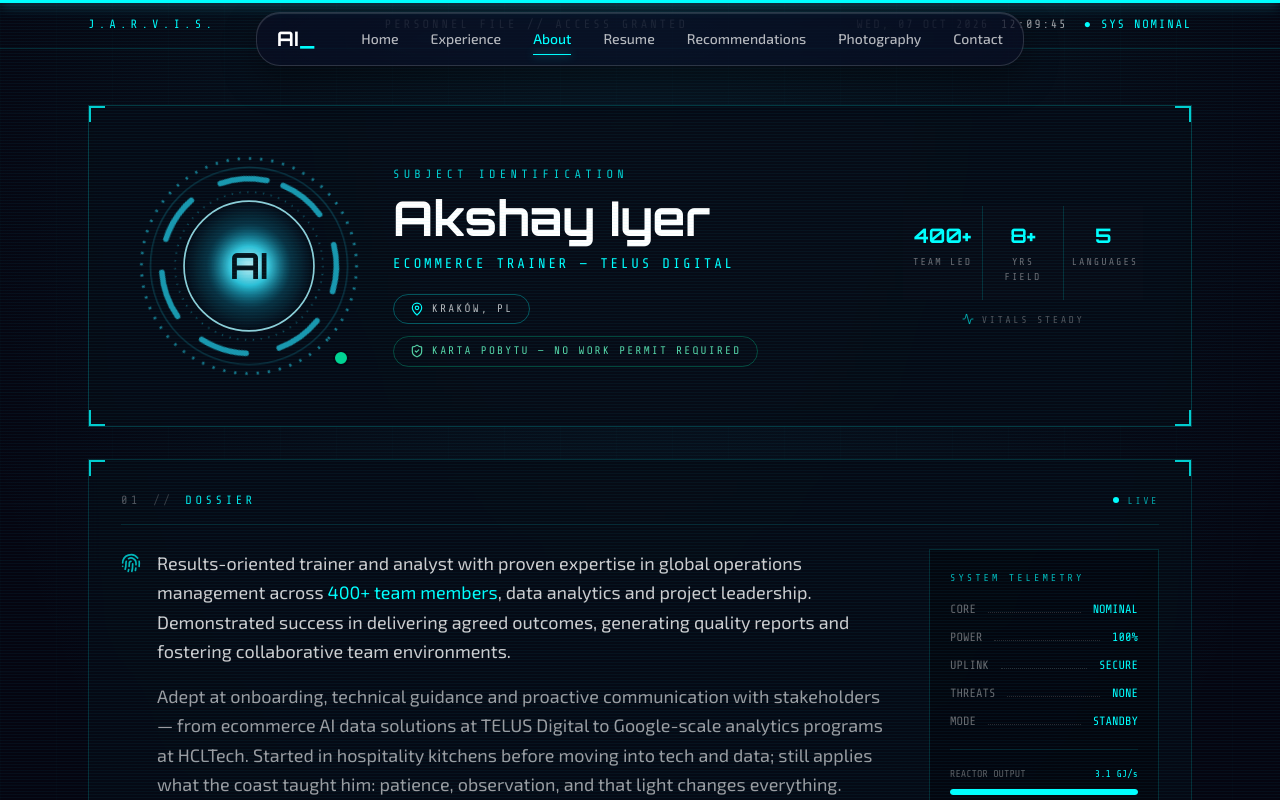
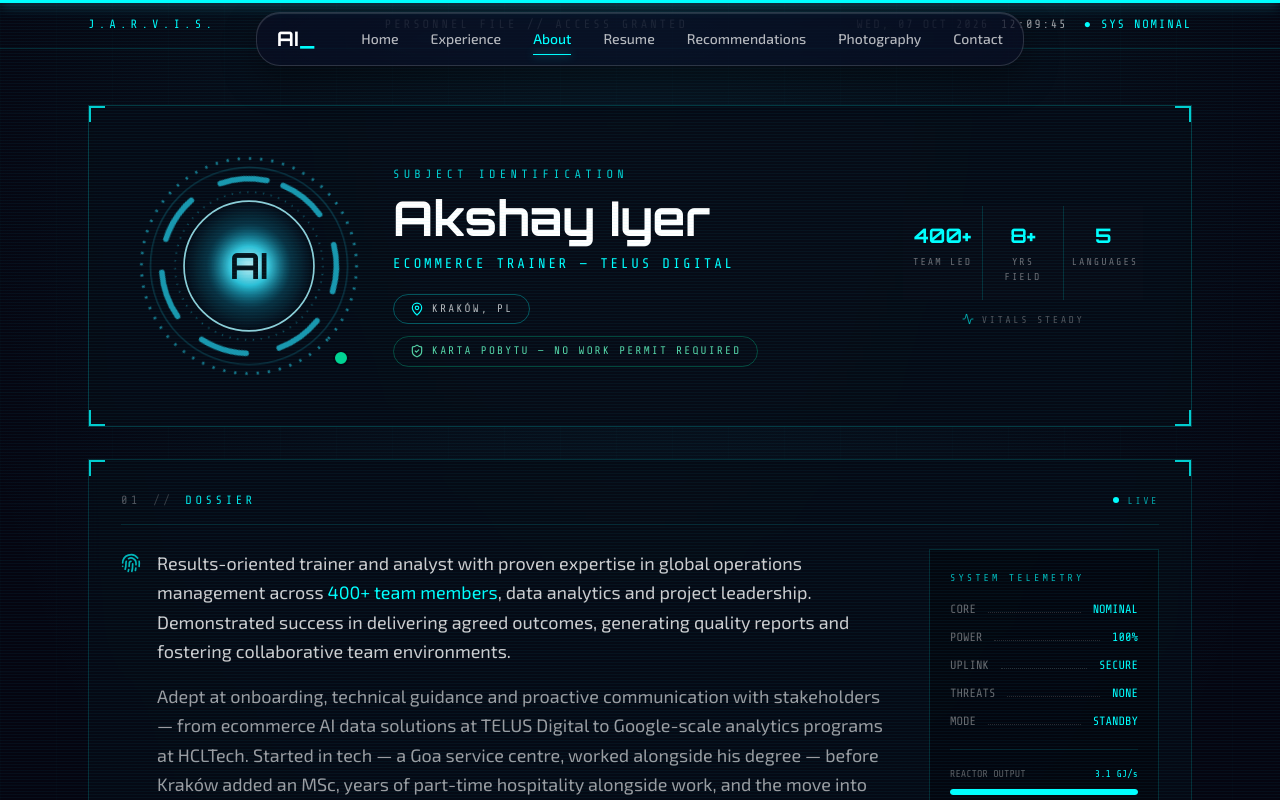
Before and after one commit to Anonymousakki23/cinematic-portfolio, a Next.js app: page /about in a window 1280 px wide. Shown: the top 800 px of the page. Built offline with nearby package versions, Linux system fonts and the light colour scheme.

Commit message:
Fix bio timeline: hospitality was Krakow from 2018 alongside MSc/work; India chapter is PC-Clinik Technical Lead alongside BSc

```diff
--- a/src/app/about/page.tsx
+++ b/src/app/about/page.tsx
@@ -381,8 +381,10 @@ export default function AboutPage() {
                   Adept at onboarding, technical guidance and proactive
                   communication with stakeholders — from ecommerce AI data
                   solutions at TELUS Digital to Google-scale analytics programs
-                  at HCLTech. Started in hospitality kitchens before moving into
-                  tech and data; still applies what the coast taught him:
+                  at HCLTech. Started in tech — a Goa service centre, worked
+                  alongside his degree — before Kraków added an MSc, years
+                  of part-time hospitality alongside work, and the move
+                  into data; still applies what the coast taught him:
                   patience, observation, and that light changes everything.
                 </p>
               </div>
--- a/src/app/page.tsx
+++ b/src/app/page.tsx
@@ -39,7 +39,7 @@ const OPENING: Msg[] = [
 
 const CHIP_REPLIES: Record<string, string> = {
   work: `Start with the <a href="/photography">optical archive</a> — macro, lightning and street frames.`,
-  journey: `Goa → Kraków, kitchens → data programs. The full story lives on the <a href="/experience">journey page</a>.`,
+  journey: `Goa → Kraków — tech lead alongside my studies, now data & AI. The full story lives on the <a href="/experience">journey page</a>.`,
   hello: `The fastest way is the <a href="/contact">contact terminal</a> — I reply properly, not just the holding text.`,
 };
 
@@ -278,7 +278,7 @@ export default function HomePage() {
                 <h3>AT A GLANCE</h3>
                 <div className="hp-stat-ring">
                   <div className="hp-ring"><span>10+</span></div>
-                  <div><b>Years of experience</b><br /><small>hospitality → tech → AI</small></div>
+                  <div><b>Years of experience</b><br /><small>tech → data → AI</small></div>
                 </div>
                 <div className="hp-bars">
                   <div className="hp-bar"><i style={{ height: 52 }} /><b>50+</b><br /><small>projects</small></div>
@@ -290,8 +290,8 @@ export default function HomePage() {
               <Link className="hp-card" href="/experience">
                 <h3>JOURNEY</h3>
                 <div className="hp-tl">
-                  <div><b>2014</b>Chef &amp; hospitality — India</div>
-                  <div><b>2018</b>Moved to Kraków · MSc Biotechnology</div>
+                  <div><b>2014</b>Technical Lead, PC-Clinik — Goa · alongside BSc</div>
+                  <div><b>2018</b>Kraków · MSc Biotechnology · part-time hospitality alongside</div>
                   <div><b>2022</b>HCLTech — Google project</div>
                   <div><b>2025</b>TELUS Digital — Ecommerce Trainer</div>
                 </div>
```
